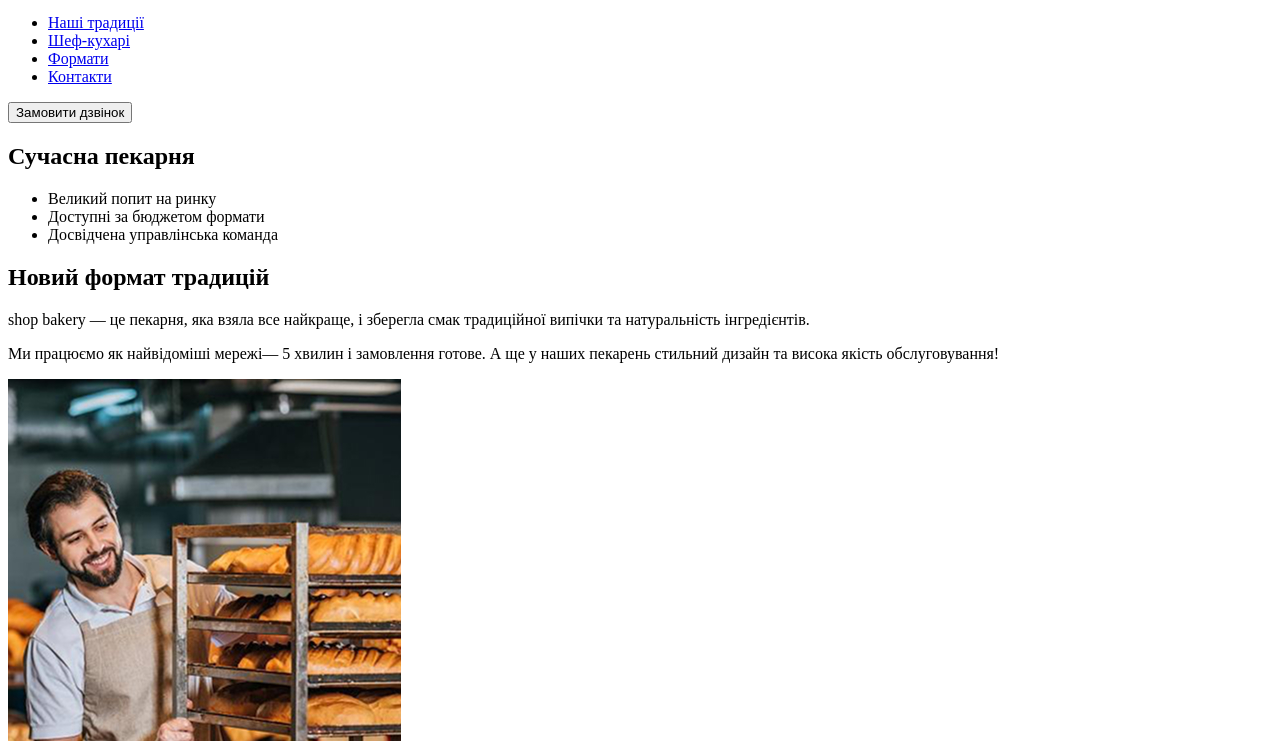
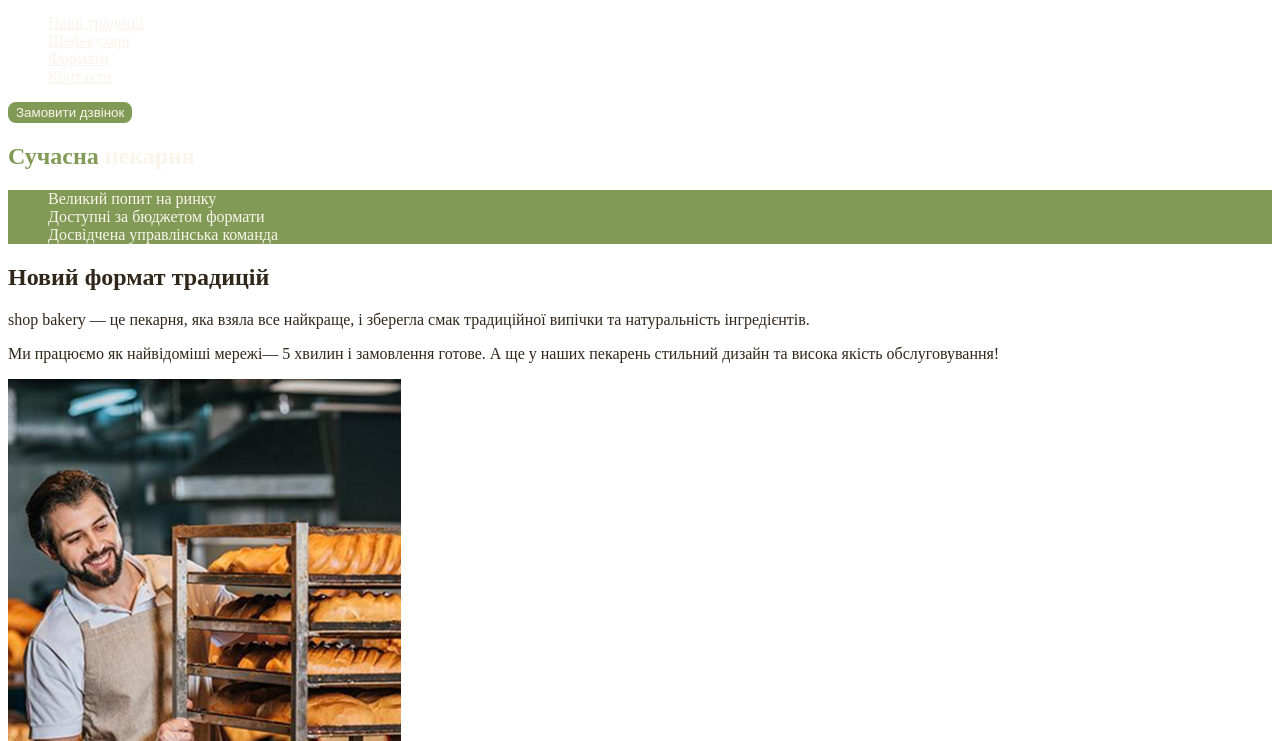
Before and after one commit to ostapchuksergei/Lessons_HTML_CSS, a plain HTML site: page index.html in a window 1280 px wide. Shown: the part 59-800 px from the top of the page. Drawn offline with Linux system fonts and the light colour scheme.

Commit message:
Add styles.css and css variables

```diff
--- /dev/null
+++ b/CSS/styles.css
@@ -0,0 +1,56 @@
+:root {
+  --color-primary-dark: #31261a;
+  --color-primary-light: #faf4ea;
+  --color-brand-dark: #465929;
+  --color-brand-light: #819b57;
+}
+
+/* Base */
+body {
+  color: var(--color-primary-dark);
+}
+ul {
+  list-style-type: none;
+}
+
+/* Button */
+.button {
+  color: var(--color-primary-light);
+  background-color: var(--color-brand-light);
+  border: 2px solid var(--color-brand-light);
+  border-radius: 8px;
+  cursor: pointer;
+}
+
+.button:hover {
+  color: var(--color-brand-dark);
+  background-color: transparent;
+}
+
+/* Link */
+.link {
+  color: var(--color-primary-light);
+}
+
+.link:hover {
+  color: var(--color-brand-light);
+}
+
+/* Hero section */
+.hero-title {
+  color: var(--color-primary-light);
+}
+
+.hero-title .accent {
+  color: var(--color-brand-light);
+}
+
+/* Advantages section */
+.advantages-list {
+  color: var(--color-primary-light);
+  background-color: var(--color-brand-light);
+}
+
+.section-title .accent {
+  color: var(--color-brand-dark);
+}
--- a/index.html
+++ b/index.html
@@ -4,6 +4,7 @@
     <meta charset="UTF-8" />
     <meta name="viewport" content="width=device-width, initial-scale=1.0" />
     <title>Сучасна пекарня</title>
+    <link rel="stylesheet" href="/Lessons_HTML_CSS/CSS/styles.css" />
   </head>
   <body>
     <header>
@@ -12,25 +13,25 @@
           <img src="./images/logo.svg" alt="Логотип сучасної пекарні" />
         </a>
         <ul>
-          <li><a href="#traditions-section">Наші традиції</a></li>
-          <li><a href="#chefs-section">Шеф-кухарі</a></li>
-          <li><a href="#formats-section">Формати</a></li>
-          <li><a href="#contact-section">Контакти</a></li>
+          <li><a class="link" href="#traditions-section">Наші традиції</a></li>
+          <li><a class="link" href="#chefs-section">Шеф-кухарі</a></li>
+          <li><a class="link" href="#formats-section">Формати</a></li>
+          <li><a class="link" href="#contact-section">Контакти</a></li>
         </ul>
       </nav>
-      <button type="button">Замовити дзвінок</button>
+      <button class="button" type="button">Замовити дзвінок</button>
     </header>
     <main>
       <section>
-        <h1>Сучасна пекарня</h1>
+        <h1 class="hero-title"><span class="accent">Сучасна</span> пекарня</h1>
       </section>
       <section id="traditions-section">
-        <ul>
+        <ul class="advantages-list">
           <li>Великий попит на ринку</li>
           <li>Доступні за бюджетом формати</li>
           <li>Досвідчена управлінська команда</li>
         </ul>
-        <h2>Новий формат традицій</h2>
+        <h2 class="section-title">Новий формат традицій</h2>
         <p>
           <span>shop bakery</span> — це пекарня, яка взяла все найкраще, і
           зберегла смак традиційної випічки та натуральність інгредієнтів.
@@ -46,7 +47,9 @@
         />
       </section>
       <section id="chefs-section">
-        <h2>Наші найкращі шеф -кухарі</h2>
+        <h2 class="section-title">
+          Наші найкращі <span class="accent">шеф кухарі</span>
+        </h2>
         <ul>
           <li>
             <article>
@@ -70,7 +73,7 @@
         </ul>
       </section>
       <section id="formats-section">
-        <h2>Формати</h2>
+        <h2 class="section-title">Формати</h2>
         <ul>
           <li>
             <article>
@@ -90,7 +93,7 @@
         </ul>
       </section>
       <section id="contact-section">
-        <h2>Приєднуйся до мережі пекарень</h2>
+        <h2 class="section-title">Приєднуйся до мережі пекарень</h2>
         <iframe
           src="https://www.google.com/maps/embed?pb=!1m18!1m12!1m3!1d2540.1636289098733!2d30.4912733!3d50.4566776!2m3!1f0!2f0!3f0!3m2!1i1024!2i768!4f13.1!3m3!1m2!1s0x40d4ce637c006b2d%3A0xaf86385f19996ff0!2z0LLRg9C70LjRhtGPINCh0ZbRh9C-0LLQuNGFINCh0YLRgNGW0LvRjNGG0ZbQsiwgNTQsINCa0LjRl9CyLCAwMjAwMA!5e0!3m2!1suk!2sua!4v1763991664587!5m2!1suk!2sua"
           width="603"
```
